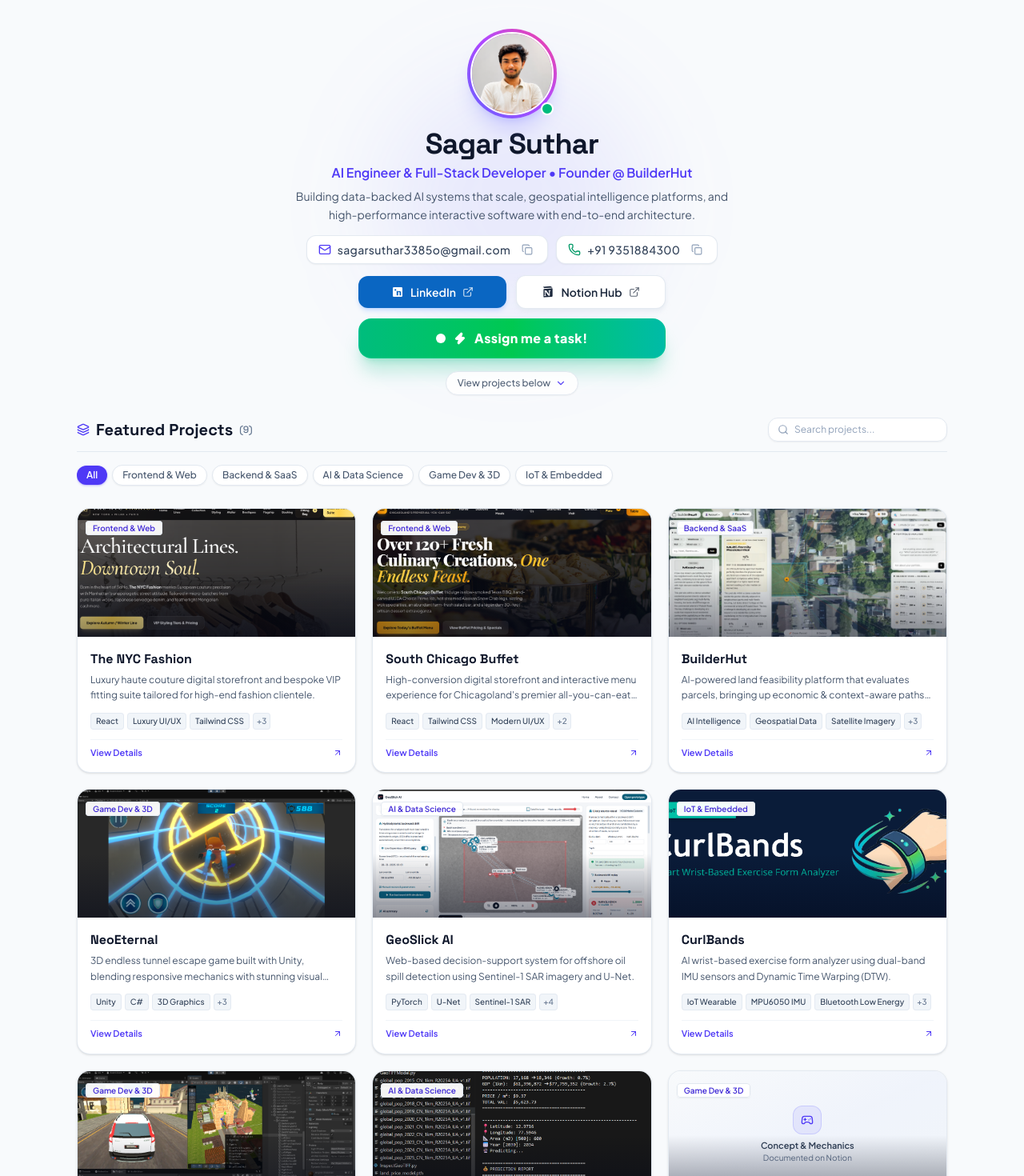
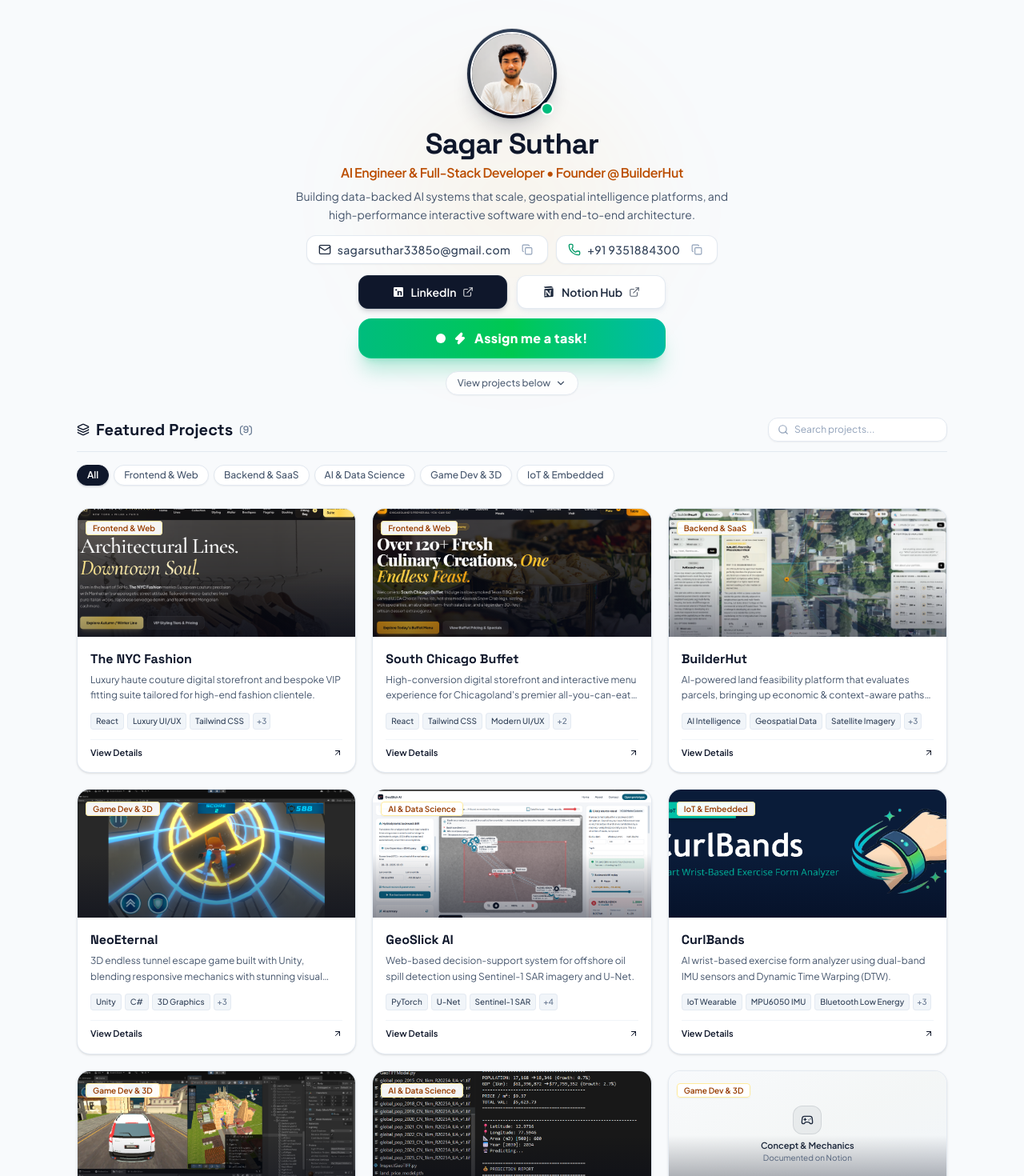
Before and after one commit to SagarSuthar210/portfolio, a React (Vite) app: page / in a window 1280 px wide. Shown: the top 1470 px of the page at 80% size. Built offline with nearby package versions, Linux system fonts and the light colour scheme.

Commit message:
Update portfolio theme to black and warm amber palette

```diff
--- a/index.html
+++ b/index.html
@@ -11,7 +11,7 @@
     <link rel="preconnect" href="https://fonts.gstatic.com" crossorigin>
     <link href="https://fonts.googleapis.com/css2?family=Plus+Jakarta+Sans:wght@300;400;500;600;700;800&family=Space+Grotesk:wght@500;700&display=swap" rel="stylesheet">
   </head>
-  <body class="bg-[#f8fafc] text-slate-900 antialiased selection:bg-indigo-500/20 selection:text-indigo-800 min-h-screen">
+  <body class="bg-[#f8fafc] text-slate-900 antialiased selection:bg-amber-200 selection:text-slate-900 min-h-screen">
     <div id="root"></div>
     <script type="module" src="/src/main.jsx"></script>
   </body>
--- a/src/App.jsx
+++ b/src/App.jsx
@@ -23,7 +23,7 @@
     <div className="min-h-screen bg-[#f8fafc] text-slate-900 relative overflow-x-hidden">
       {/* Background subtle pattern & gradient highlights */}
       <div className="fixed inset-0 pointer-events-none bg-grid-pattern opacity-60 -z-10" />
-      <div className="fixed top-0 left-1/2 -translate-x-1/2 w-full max-w-7xl h-96 bg-gradient-to-b from-indigo-100/60 via-purple-50/40 to-transparent blur-3xl pointer-events-none -z-10" />
+      <div className="fixed top-0 left-1/2 -translate-x-1/2 w-full max-w-7xl h-96 bg-gradient-to-b from-amber-100/25 via-slate-100/30 to-transparent blur-3xl pointer-events-none -z-10" />
 
       {/* Main Content Area */}
       <main className="relative z-10">
--- a/src/components/HeaderProfile.jsx
+++ b/src/components/HeaderProfile.jsx
@@ -33,11 +33,11 @@
   return (
     <header className="relative pt-7 sm:pt-9 pb-4 px-4 max-w-4xl mx-auto text-center flex flex-col items-center">
       {/* Ambient soft glow */}
-      <div className="absolute top-1/2 left-1/2 -translate-x-1/2 -translate-y-1/2 w-80 h-80 bg-indigo-500/10 rounded-full blur-3xl pointer-events-none -z-10" />
+      <div className="absolute top-1/2 left-1/2 -translate-x-1/2 -translate-y-1/2 w-80 h-80 bg-amber-500/5 rounded-full blur-3xl pointer-events-none -z-10" />
 
       {/* 1. Profile Image (Top Middle) */}
       <div className="relative group mb-3">
-        <div className="w-24 h-24 sm:w-28 sm:h-28 rounded-full p-1 bg-gradient-to-tr from-indigo-500 via-purple-500 to-pink-500 shadow-xl shadow-indigo-500/20 transition-transform duration-300 group-hover:scale-105">
+        <div className="w-24 h-24 sm:w-28 sm:h-28 rounded-full p-1 bg-gradient-to-b from-slate-700 via-slate-800 to-slate-950 shadow-xl shadow-slate-900/15 ring-1 ring-slate-900/10 transition-transform duration-300 group-hover:scale-105">
           <img
             src={profile.avatar}
             alt={profile.name}
@@ -59,7 +59,7 @@
       <h1 className="text-3xl sm:text-4xl font-extrabold tracking-tight text-slate-900 mb-1 font-heading">
         {profile.name}
       </h1>
-      <p className="text-sm sm:text-base text-indigo-600 font-semibold mb-1.5 max-w-xl">
+      <p className="text-sm sm:text-base text-amber-700 font-semibold mb-1.5 max-w-xl tracking-tight">
         {profile.role}
       </p>
       <p className="text-xs sm:text-sm text-slate-600 max-w-xl mb-3.5 leading-relaxed">
@@ -69,11 +69,11 @@
       {/* 3 & 4. Email & Contact (Prominent, Clearly Visible Side-by-Side Chips) */}
       <div className="flex flex-wrap items-center justify-center gap-2.5 mb-3.5">
         {/* Email */}
-        <div className="inline-flex items-center gap-2 px-3.5 py-1.5 rounded-xl bg-white border border-slate-200/90 text-xs sm:text-sm font-medium text-slate-700 hover:border-indigo-400 hover:bg-slate-50 transition-all shadow-xs">
-          <Mail className="w-4 h-4 text-indigo-600 shrink-0" />
+        <div className="inline-flex items-center gap-2 px-3.5 py-1.5 rounded-xl bg-white border border-slate-200/90 text-xs sm:text-sm font-medium text-slate-700 hover:border-slate-400 hover:bg-slate-50 transition-all shadow-xs">
+          <Mail className="w-4 h-4 text-slate-800 shrink-0" />
           <a
             href={`mailto:${profile.email}`}
-            className="hover:text-indigo-600 transition-colors tracking-wide"
+            className="hover:text-slate-900 transition-colors tracking-wide"
             title="Send email"
           >
             {profile.email}
@@ -124,7 +124,7 @@
           href={profile.linkedin}
           target="_blank"
           rel="noopener noreferrer"
-          className="flex-1 inline-flex items-center justify-center gap-2 px-4 py-2.5 rounded-xl bg-[#0a66c2] hover:bg-[#084e96] text-white font-semibold text-xs sm:text-sm shadow-md shadow-blue-500/20 hover:shadow-blue-500/35 transition-all duration-200 hover:-translate-y-0.5 active:translate-y-0"
+          className="flex-1 inline-flex items-center justify-center gap-2 px-4 py-2.5 rounded-xl bg-slate-900 hover:bg-black text-white font-semibold text-xs sm:text-sm shadow-md shadow-slate-900/15 hover:shadow-slate-900/30 transition-all duration-200 hover:-translate-y-0.5 active:translate-y-0 border border-slate-800"
         >
           <LinkedInIcon className="w-4 h-4 fill-current" />
           <span>LinkedIn</span>
@@ -164,10 +164,10 @@
       <button
         onClick={scrollToProjects}
         aria-label="Scroll down to view projects"
-        className="group inline-flex items-center gap-1.5 px-3.5 py-1.5 rounded-full bg-white hover:bg-slate-100 border border-slate-200 text-xs font-medium text-slate-600 hover:text-indigo-600 transition-all cursor-pointer shadow-xs animate-pulse"
+        className="group inline-flex items-center gap-1.5 px-3.5 py-1.5 rounded-full bg-white hover:bg-slate-100 border border-slate-200 text-xs font-medium text-slate-600 hover:text-slate-900 transition-all cursor-pointer shadow-xs animate-pulse"
       >
         <span>View projects below</span>
-        <ChevronDown className="w-3.5 h-3.5 text-indigo-600 group-hover:translate-y-0.5 transition-transform" />
+        <ChevronDown className="w-3.5 h-3.5 text-slate-700 group-hover:translate-y-0.5 transition-transform" />
       </button>
     </header>
   );
--- a/src/components/ProjectGrid.jsx
+++ b/src/components/ProjectGrid.jsx
@@ -23,7 +23,7 @@
       <div className="flex flex-col sm:flex-row sm:items-center justify-between mb-4 gap-3 border-b border-slate-200/90 pb-3">
         <div>
           <h2 className="text-lg sm:text-xl font-bold text-slate-900 font-heading flex items-center gap-2">
-            <Layers className="w-4 h-4 text-indigo-600" />
+            <Layers className="w-4 h-4 text-slate-900" />
             <span>Featured Projects</span>
             <span className="text-xs font-normal text-slate-500">({filteredProjects.length})</span>
           </h2>
@@ -37,7 +37,7 @@
             placeholder="Search projects..."
             value={searchQuery}
             onChange={(e) => setSearchQuery(e.target.value)}
-            className="w-full pl-8 pr-3 py-1.5 text-xs rounded-xl bg-white border border-slate-200 text-slate-800 placeholder-slate-400 focus:outline-none focus:border-indigo-500 shadow-xs transition-colors"
+            className="w-full pl-8 pr-3 py-1.5 text-xs rounded-xl bg-white border border-slate-200 text-slate-800 placeholder-slate-400 focus:outline-none focus:border-slate-800 shadow-xs transition-colors"
           />
           {searchQuery && (
             <button
@@ -59,7 +59,7 @@
               onClick={() => setActiveCategory(cat)}
               className={`px-3 py-1 rounded-full text-xs font-medium whitespace-nowrap transition-all duration-150 cursor-pointer ${
                 activeCategory === cat
-                  ? "bg-indigo-600 text-white shadow-sm shadow-indigo-600/30 font-semibold"
+                  ? "bg-slate-900 text-white shadow-sm shadow-slate-900/20 font-semibold border border-slate-900"
                   : "bg-white text-slate-600 hover:text-slate-900 hover:bg-slate-50 border border-slate-200 shadow-xs"
               }`}
             >
@@ -75,7 +75,7 @@
           <p className="text-slate-500 text-xs">No projects matched your criteria.</p>
           <button
             onClick={() => { setActiveCategory("All"); setSearchQuery(""); }}
-            className="mt-2.5 px-3 py-1 rounded-lg bg-indigo-50 text-indigo-600 text-xs font-medium hover:bg-indigo-100 transition-colors cursor-pointer"
+            className="mt-2.5 px-3 py-1 rounded-lg bg-slate-100 text-slate-800 text-xs font-medium hover:bg-slate-200 transition-colors cursor-pointer border border-slate-200/80"
           >
             Clear filters
           </button>
@@ -94,7 +94,7 @@
                   onSelectProject(project);
                 }
               }}
-              className="group text-left cursor-pointer flex flex-col h-full rounded-2xl bg-white border border-slate-200/90 hover:border-indigo-400/80 hover:bg-white transition-all duration-300 hover:-translate-y-1 shadow-sm hover:shadow-xl hover:shadow-indigo-500/10 overflow-hidden relative"
+              className="group text-left cursor-pointer flex flex-col h-full rounded-2xl bg-white border border-slate-200/90 hover:border-slate-400/90 hover:bg-white transition-all duration-300 hover:-translate-y-1 shadow-sm hover:shadow-xl hover:shadow-slate-900/8 overflow-hidden relative"
             >
               {/* Compact Thumbnail Container */}
               <div className="relative w-full h-36 sm:h-40 overflow-hidden bg-slate-100">
@@ -106,11 +106,11 @@
                     loading="lazy"
                   />
                 ) : (
-                  <div className="w-full h-full flex flex-col items-center justify-center bg-gradient-to-br from-slate-50 via-indigo-50/40 to-slate-100 p-4 text-center">
-                    <div className="w-9 h-9 rounded-xl bg-indigo-500/10 border border-indigo-500/20 flex items-center justify-center text-indigo-600 mb-1.5 group-hover:scale-110 transition-transform">
-                      <Gamepad2 className="w-4 h-4" />
+                  <div className="w-full h-full flex flex-col items-center justify-center bg-gradient-to-br from-slate-50 via-amber-50/20 to-slate-100 p-4 text-center">
+                    <div className="w-9 h-9 rounded-xl bg-slate-900/5 border border-slate-900/10 flex items-center justify-center text-slate-800 mb-1.5 group-hover:scale-110 transition-transform">
+                      <Gamepad2 className="w-4 h-4 text-slate-800" />
                     </div>
-                    <span className="text-[11px] font-semibold text-slate-700">Concept & Mechanics</span>
+                    <span className="text-[11px] font-semibold text-slate-800">Concept & Mechanics</span>
                     <span className="text-[10px] text-slate-500">Documented on Notion</span>
                   </div>
                 )}
@@ -118,14 +118,14 @@
 
                 {/* Category Pill Over Thumbnail */}
                 <div className="absolute top-2.5 left-2.5">
-                  <span className="px-2 py-0.5 rounded text-[10px] font-semibold bg-white/95 backdrop-blur-md text-indigo-700 border border-slate-200 shadow-xs">
+                  <span className="px-2 py-0.5 rounded text-[10px] font-semibold bg-white/95 backdrop-blur-md text-amber-800 border border-amber-200/80 shadow-xs">
                     {project.category}
                   </span>
                 </div>
 
                 {/* Hover Click Indicator */}
                 <div className="absolute top-2.5 right-2.5 opacity-0 group-hover:opacity-100 transition-opacity duration-200">
-                  <span className="p-1 rounded bg-indigo-600 text-white flex items-center justify-center shadow-md">
+                  <span className="p-1 rounded bg-slate-900 text-white flex items-center justify-center shadow-md">
                     <ArrowUpRight className="w-3.5 h-3.5" />
                   </span>
                 </div>
@@ -134,7 +134,7 @@
               {/* Tile Content (Name & Description) */}
               <div className="p-3.5 sm:p-4 flex flex-col flex-1 justify-between">
                 <div>
-                  <h3 className="text-sm sm:text-base font-bold text-slate-900 group-hover:text-indigo-600 transition-colors line-clamp-1 mb-1 font-heading">
+                  <h3 className="text-sm sm:text-base font-bold text-slate-900 group-hover:text-amber-700 transition-colors line-clamp-1 mb-1 font-heading">
                     {project.title}
                   </h3>
                   <p className="text-slate-600 text-xs leading-relaxed line-clamp-2 mb-3">
@@ -161,7 +161,7 @@
                   </div>
 
                   {/* View Details prompt */}
-                  <div className="pt-2 border-t border-slate-100 flex items-center justify-between text-[11px] font-semibold text-indigo-600 group-hover:text-indigo-700">
+                  <div className="pt-2 border-t border-slate-100 flex items-center justify-between text-[11px] font-semibold text-slate-900 group-hover:text-amber-700">
                     <span>View Details</span>
                     <ArrowUpRight className="w-3 h-3 transition-transform duration-200 group-hover:translate-x-0.5 group-hover:-translate-y-0.5" />
                   </div>
--- a/src/index.css
+++ b/src/index.css
@@ -28,8 +28,8 @@
 .bg-grid-pattern {
   background-size: 36px 36px;
   background-image:
-    linear-gradient(to right, rgba(99, 102, 241, 0.06) 1px, transparent 1px),
-    linear-gradient(to bottom, rgba(99, 102, 241, 0.06) 1px, transparent 1px);
+    linear-gradient(to right, rgba(15, 23, 42, 0.04) 1px, transparent 1px),
+    linear-gradient(to bottom, rgba(15, 23, 42, 0.04) 1px, transparent 1px);
 }
 
 @keyframes pulseGlow {
```
Also changed, not shown: src/components/ProjectModal.jsx (+8 -8 lines), src/components/TaskAssignModal.jsx (+5 -5 lines).
